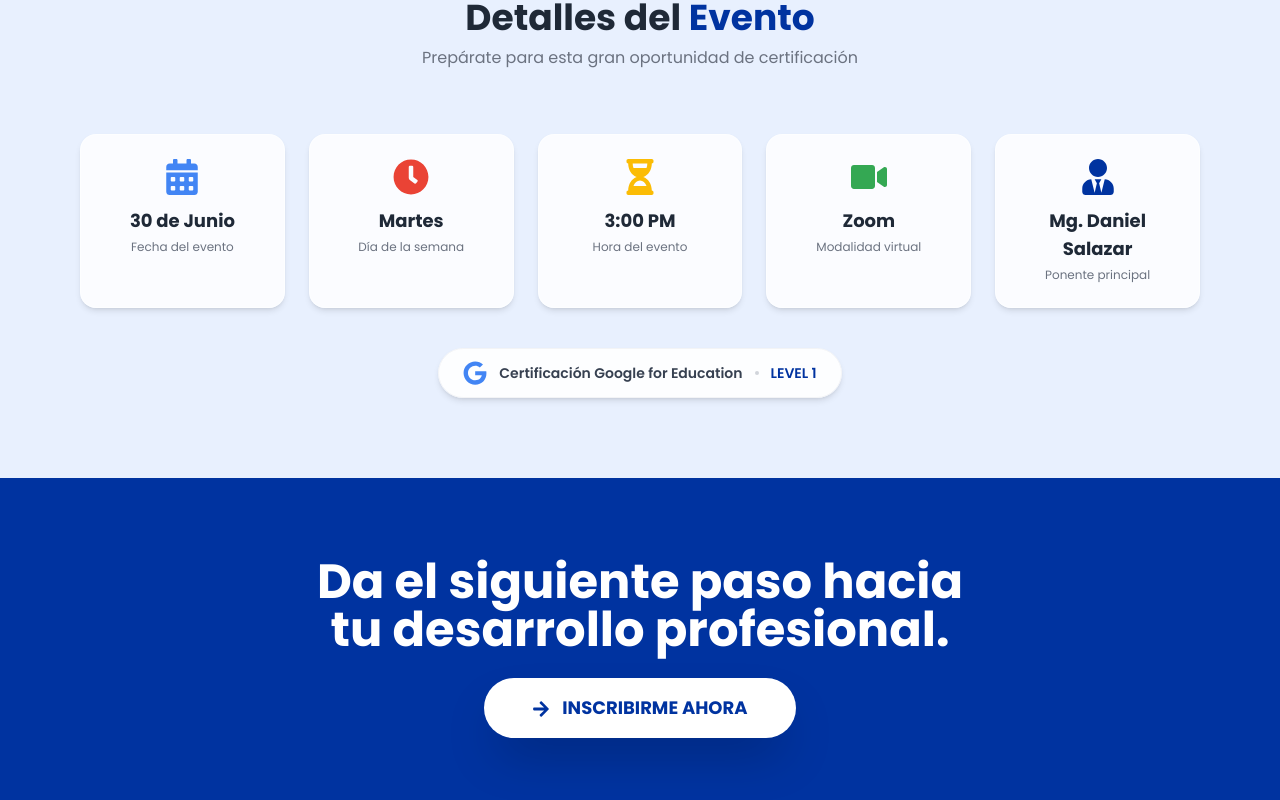
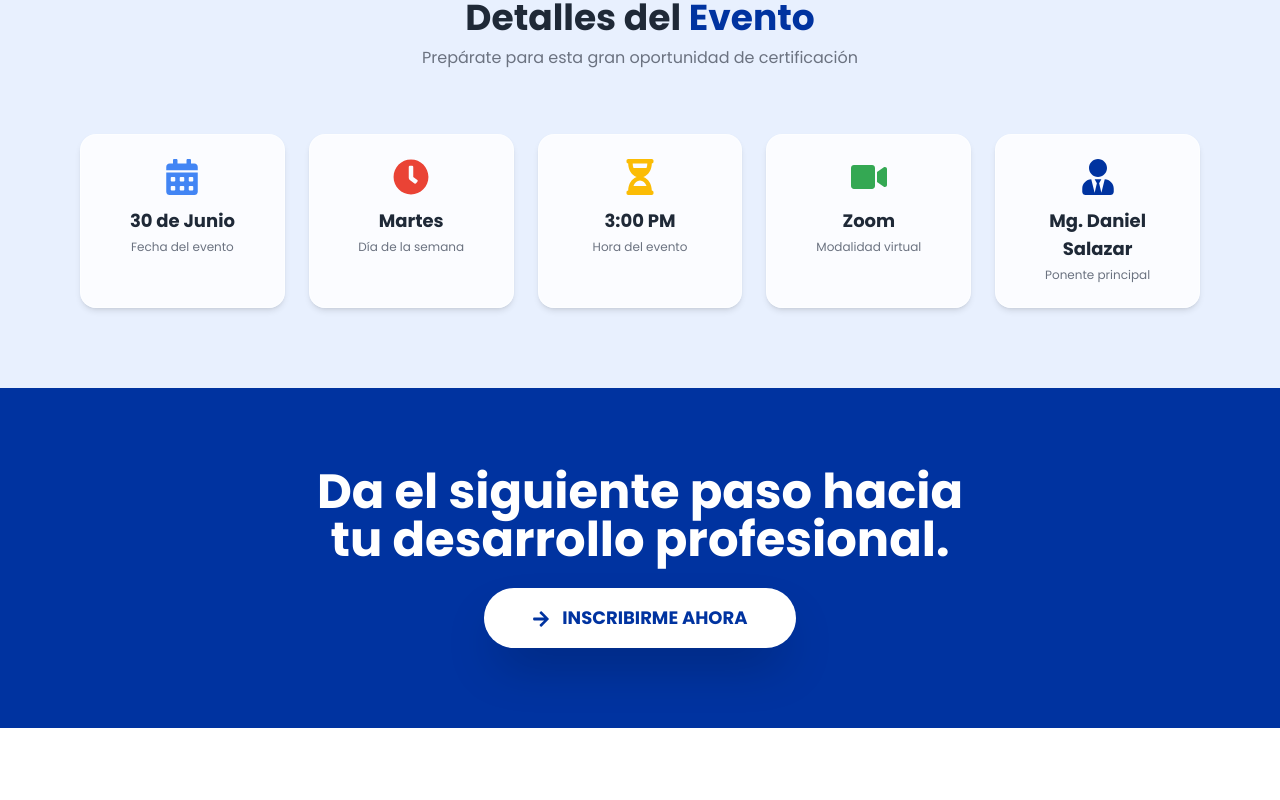
Before and after one commit to usscentroinformatica/registrocertificado, a React (Vite) app: page / in a window 1280 px wide. Shown: the part 4202-5002 px from the top of the page. After the commit the page ends 4930 px from the top, so only its background shows below. Built offline with nearby package versions, Linux system fonts and the light colour scheme.

Commit message:
Update Statistics.jsx

```diff
--- a/src/components/Statistics.jsx
+++ b/src/components/Statistics.jsx
@@ -4,8 +4,7 @@ import {
   FaClock,
   FaHourglassHalf,
   FaVideo,
-  FaUserTie,
-  FaGoogle
+  FaUserTie
 } from 'react-icons/fa';
 
 const Statistics = () => {
@@ -73,26 +72,6 @@ const Statistics = () => {
             </motion.div>
           ))}
         </div>
-
-        {/* Badge adicional */}
-        <motion.div
-          initial={{ opacity: 0, y: 20 }}
-          whileInView={{ opacity: 1, y: 0 }}
-          transition={{ duration: 0.6, delay: 0.6 }}
-          viewport={{ once: true }}
-          className="mt-10 text-center"
-        >
-          <div className="inline-flex items-center gap-3 bg-white/90 backdrop-blur-sm px-6 py-3 rounded-full shadow-md border border-gray-100">
-            <FaGoogle className="text-2xl text-[#4285f4]" />
-            <span className="text-sm font-semibold text-gray-700">
-              Certificación Google for Education
-            </span>
-            <span className="w-1 h-1 rounded-full bg-gray-300" />
-            <span className="text-sm font-semibold text-uss-blue">
-              LEVEL 1
-            </span>
-          </div>
-        </motion.div>
       </div>
     </section>
   );
```
